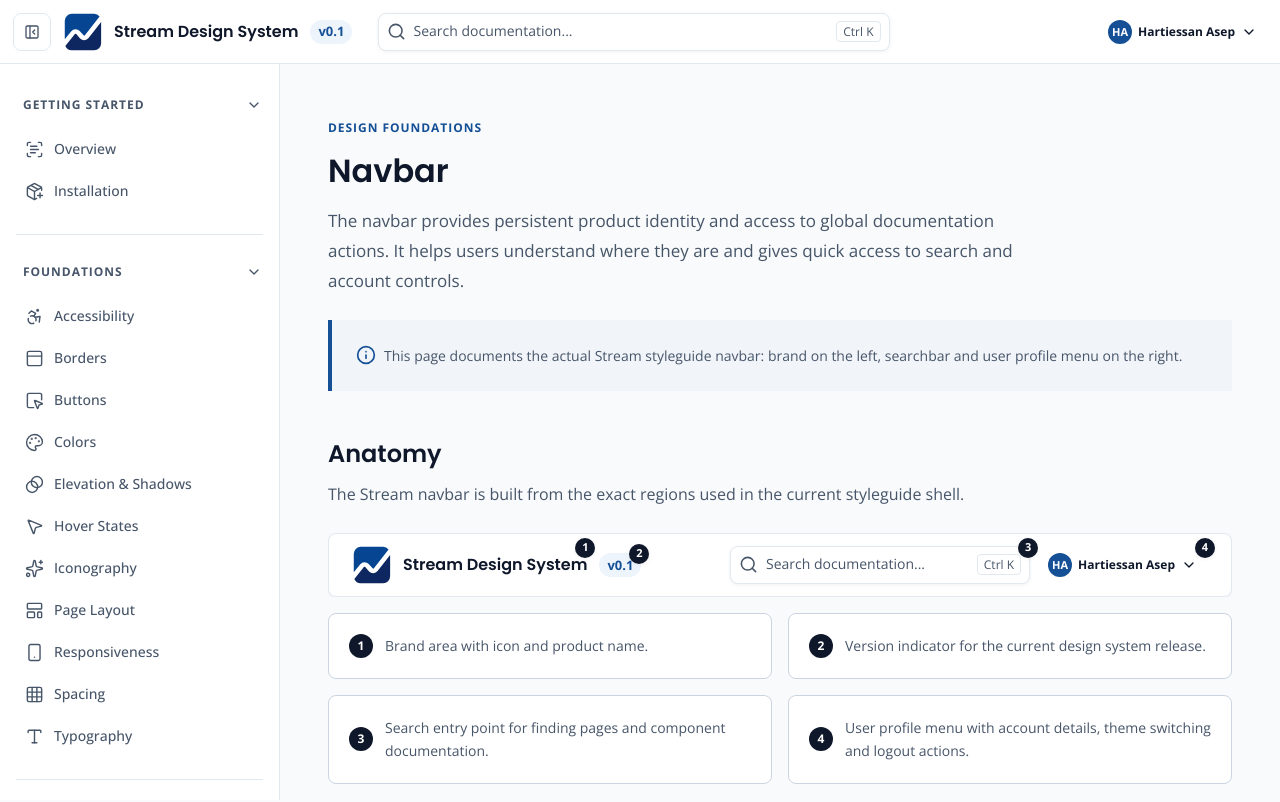
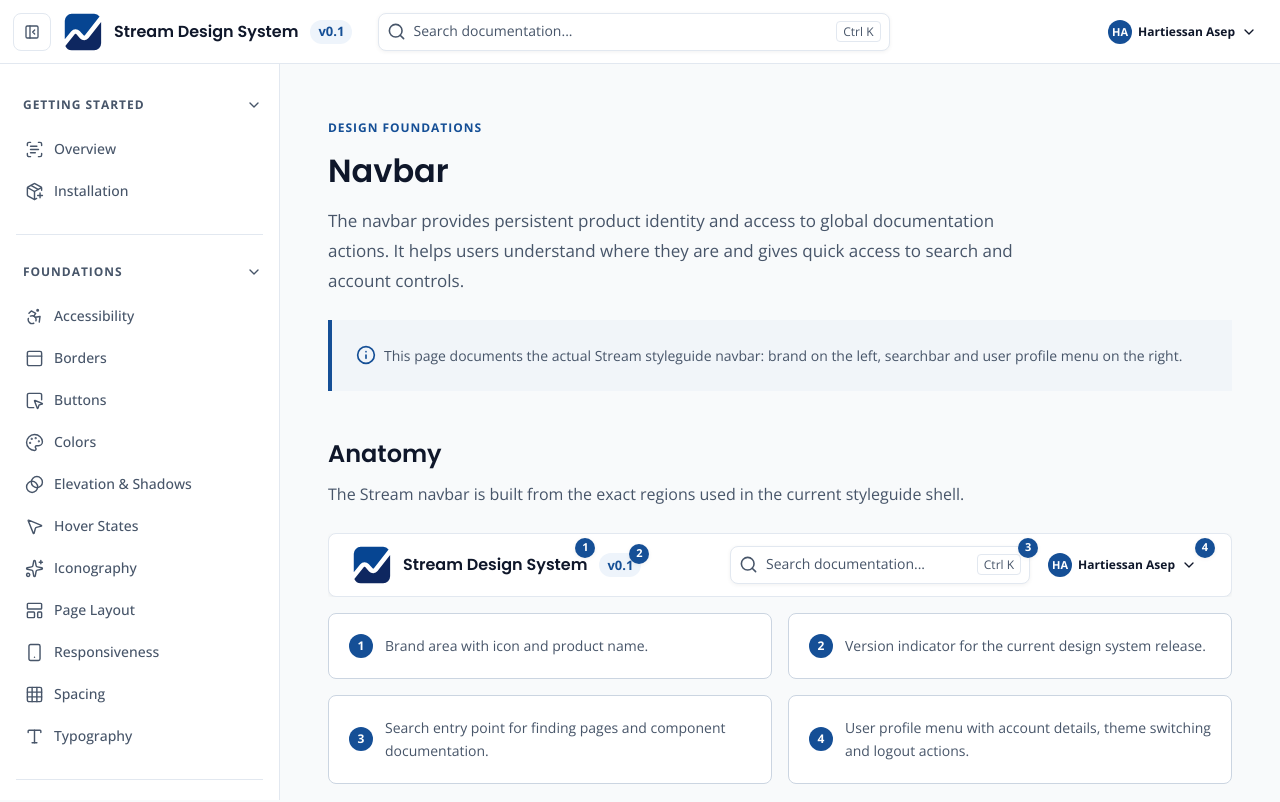
Before and after one commit to HartyyICT/stream-styleguide, a Next.js app: page /navbar in a window 1280 px wide. Shown: the top 802 px of the page. Built offline with nearby package versions, Linux system fonts and the light colour scheme; what @mui/material-nextjs would draw is missing.

Commit message:
Nog kleine tweaks

```diff
--- a/src/app/components/molecules/UserProfileMenu.tsx
+++ b/src/app/components/molecules/UserProfileMenu.tsx
@@ -124,7 +124,7 @@ export default function UserProfileMenu({
       >
         <ProfileIdentity name={name} email={email} role={role} />
 
-        <Divider />
+        <Divider sx={{ borderTopColor: borders.default }} />
 
         <ProfileMenuItem
           onClick={() => setAnchorEl(null)}
@@ -148,7 +148,7 @@ export default function UserProfileMenu({
           {isDarkMode ? "Switch to light mode" : "Switch to dark mode"}
         </ProfileMenuItem>
 
-        <Divider sx={{ my: 0.5 }} />
+        <Divider sx={{ my: 0.5, borderTopColor: borders.default }} />
 
         <ProfileMenuItem
           onClick={() => setAnchorEl(null)}
--- a/src/views/navbar/Navbar.tsx
+++ b/src/views/navbar/Navbar.tsx
@@ -18,6 +18,7 @@ import { Section } from "@ssw/ui-library";
 import { useSemanticColors } from "@ssw/ui-library";
 import {
   borderWidths,
+  colors,
   iconSizes,
   navbarTokens,
   radius,
@@ -56,14 +57,14 @@ const anatomy = [
 const guidelines = [
   "Keep the navbar persistent at the top of documentation and application shells.",
   "Use the brand area for product identity, not page-specific titles.",
-  "Keep search and account actions grouped on the right side.",
-  "Do not add page navigation or hamburger menus to the navbar; navigation belongs in the sidebar.",
+  "Keep search and account actions seperated.",
   "Preserve enough spacing between search, user profile and future global actions.",
   "Keep height, border, icon size and typography consistent across products.",
 ] as const;
 
 function AnatomyMarker({ number }: { number: number }) {
-  const { primaryText, surface } = useSemanticColors();
+  const { isDarkMode, accent } = useSemanticColors();
+  const accentContrastText = isDarkMode ? colors.neutral[900] : colors.semantic.surface;
 
   return (
     <Box
@@ -76,8 +77,8 @@ function AnatomyMarker({ number }: { number: number }) {
         display: "grid",
         placeItems: "center",
         borderRadius: "50%",
-        backgroundColor: primaryText,
-        color: surface,
+        backgroundColor: accent,
+        color: accentContrastText,
         fontSize: "0.6875rem",
         fontWeight: 700,
         boxShadow: shadows.level1,
@@ -285,7 +286,8 @@ function StyleguideNavbarPreview({
 }
 
 export default function NavbarPage() {
-  const { primaryText, surface, secondaryText } = useSemanticColors();
+  const { isDarkMode, accent, secondaryText } = useSemanticColors();
+  const accentContrastText = isDarkMode ? colors.neutral[900] : colors.semantic.surface;
 
   return (
     <Page pageId="navbar" sections={sections}>
@@ -321,8 +323,8 @@ export default function NavbarPage() {
                   display: "grid",
                   placeItems: "center",
                   borderRadius: "50%",
-                  backgroundColor: primaryText,
-                  color: surface,
+                  backgroundColor: accent,
+                  color: accentContrastText,
                   fontSize: "0.75rem",
                   fontWeight: 700,
                 }}
```
